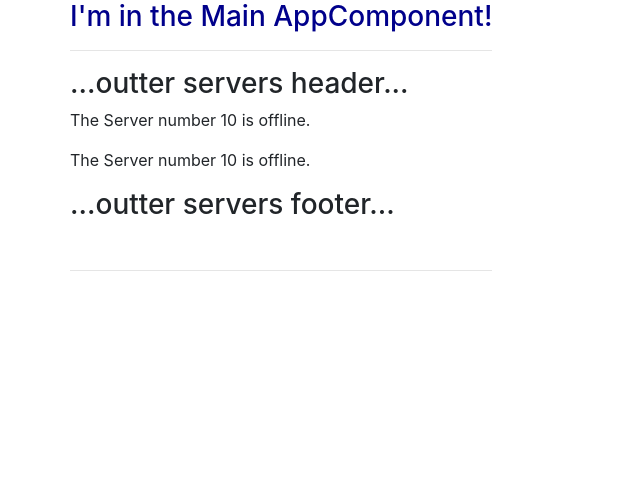
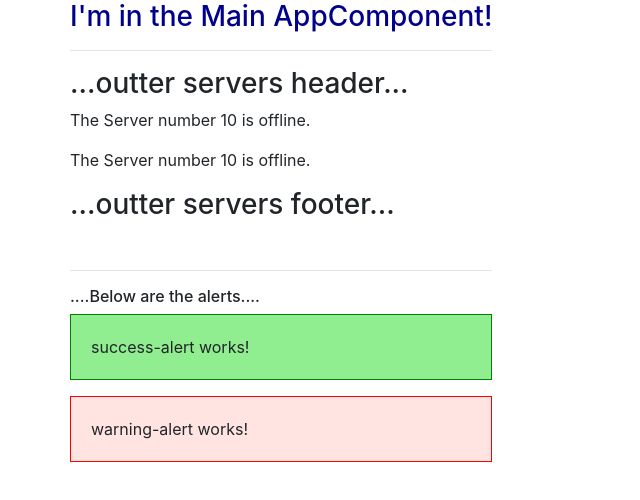
Before and after one commit to melocode/ng_intro_play, an Angular app: page / in a window 1280 px wide. Shown: the top 500 px of the page, without its empty margins (0-640 px from the left). Built offline with nearby package versions, Linux system fonts and the light colour scheme.

Commit message:
add 2 new components success and warning alerts

```diff
--- a/src/app/app.component.html
+++ b/src/app/app.component.html
@@ -9,6 +9,9 @@
       <!--<div class="app-servers"></div>-->
       <br>
       <hr>
+      <h6>....Below are the alerts....</h6>
+      <app-success-alert></app-success-alert>
+      <app-warning-alert></app-warning-alert>
     </div>
   </div>
 </div>
--- /dev/null
+++ b/src/app/success-alert/success-alert.component.css
@@ -0,0 +1,5 @@
+p {
+  padding: 20px;
+  background-color: lightgreen;
+  border: 1px solid green;
+}
--- /dev/null
+++ b/src/app/success-alert/success-alert.component.html
@@ -0,0 +1,3 @@
+<p>
+  success-alert works!
+</p>
--- /dev/null
+++ b/src/app/success-alert/success-alert.component.ts
@@ -0,0 +1,15 @@
+import { Component, OnInit } from '@angular/core';
+
+@Component({
+  selector: 'app-success-alert',
+  templateUrl: './success-alert.component.html',
+  styleUrls: ['./success-alert.component.css']
+})
+export class SuccessAlertComponent implements OnInit {
+
+  constructor() { }
+
+  ngOnInit() {
+  }
+
+}
--- /dev/null
+++ b/src/app/warning-alert/warning-alert.component.css
@@ -0,0 +1,5 @@
+p {
+  padding: 20px;
+  background-color: mistyrose;
+  border: 1px solid red;
+}
--- /dev/null
+++ b/src/app/warning-alert/warning-alert.component.html
@@ -0,0 +1,3 @@
+<p>
+  warning-alert works!
+</p>
--- /dev/null
+++ b/src/app/warning-alert/warning-alert.component.ts
@@ -0,0 +1,15 @@
+import { Component, OnInit } from '@angular/core';
+
+@Component({
+  selector: 'app-warning-alert',
+  templateUrl: './warning-alert.component.html',
+  styleUrls: ['./warning-alert.component.css']
+})
+export class WarningAlertComponent implements OnInit {
+
+  constructor() { }
+
+  ngOnInit() {
+  }
+
+}
```
Also changed, not shown: src/app/app.module.ts (+6 -2 lines), 2 other files (tests, documents, lock files or other folders).
